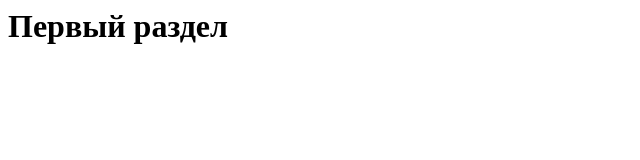
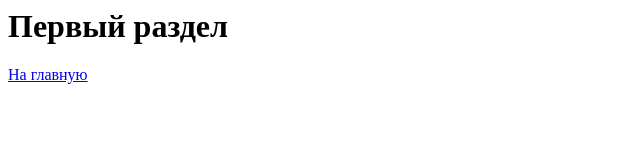
Before and after one commit to webstudent29092020/first, a plain HTML site: page index.html in a window 1280 px wide. Shown: the whole page, without its empty margins (0-640 px from the left). Drawn offline with Linux system fonts and the light colour scheme.

Commit message:
Update index.html

```diff
--- a/index.html
+++ b/index.html
@@ -1 +1,2 @@
 <h1>Первый раздел</h1>
+<a href="/">На главную</a>
```
